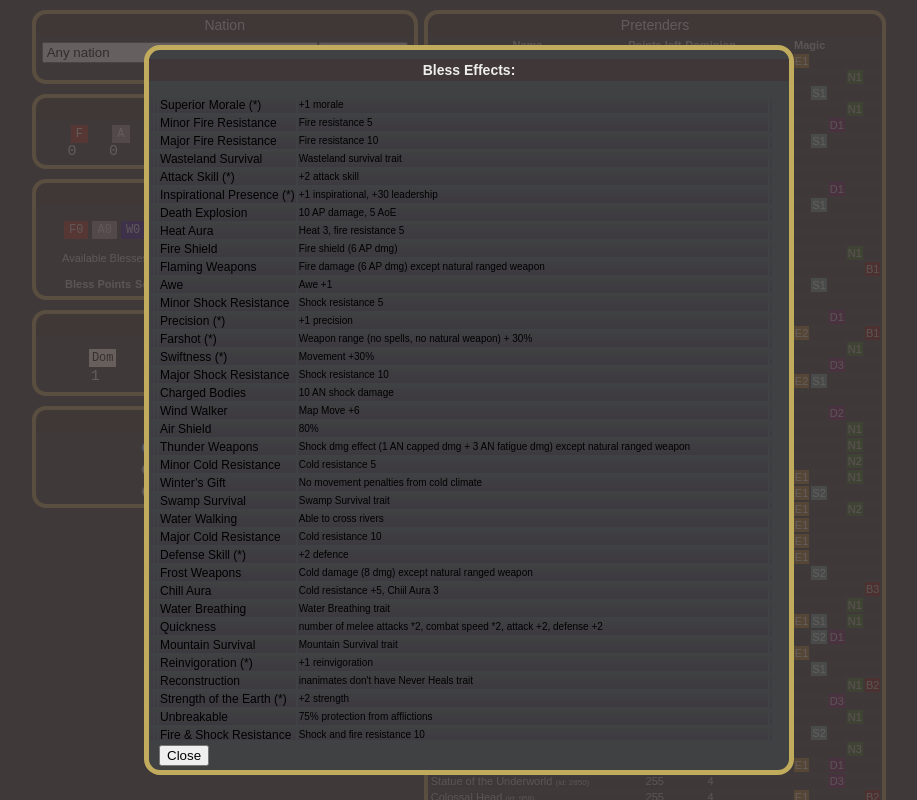
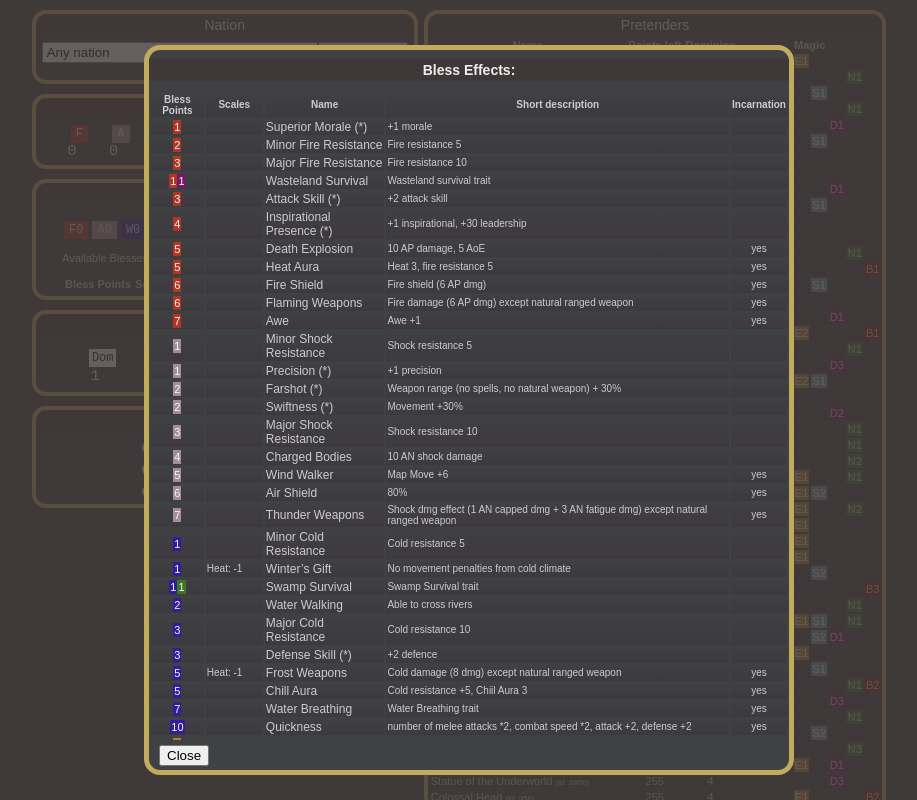
Before and after one commit to bsielski/pretenders-dom5, a React (Create React App) app: page / in a window 1280 px wide. Both pictures are taken after a click on the button "Show all bless list". Shown: the top 800 px of the page, without its empty margins (181-1098 px from the left). Built offline with nearby package versions, Linux system fonts and the light colour scheme.

Commit message:
Fix text colors

```diff
--- a/src/components/BlessEffectsWindow.css
+++ b/src/components/BlessEffectsWindow.css
@@ -1,29 +1,92 @@
-.bless_effects_row {
+.bless_effects_window_table__row {
     background: linear-gradient(#3f4142, #3d3940);
 
 }
 
-.bless_effects__points_cell {
+.bless_effects_window_table__header {
+    font-size: 10px;
+    color: #cccccc;
+}
+
+.bless_effects_window_table__cell {
+    padding: 1px;
+    font-size: 11px;
     text-align: center;
     background: linear-gradient(#3f4142, #3d3940);
 }
 
+.bless_effects_window_table__cell--fire {
+    background-image: none;
+    background-color: #b03523;
+    color: #f6f6f6;
+}
+
+.bless_effects_window_table__cell--air {
+    background-image: none;
+    background-color: #a38e96;
+    color: #f6f6f6;
+}
+
+.bless_effects_window_table__cell--water {
+    background-image: none;
+    background-color: #331d98;
+    color: #f6f6f6;
+}
+
+.bless_effects_window_table__cell--earth {
+    background-image: none;
+    background-color: #b08130;
+    color: #f6f6f6;
+}
+
+.bless_effects_window_table__cell--astral {
+    background-image: none;
+    background-color: #709b96;
+    color: #f6f6f6;
+}
+
+.bless_effects_window_table__cell--death {
+    background-image: none;
+    background-color: #701b63;
+    color: #f6f6f6;
+}
+
+.bless_effects_window_table__cell--nature {
+    background-image: none;
+    background-color: #3d7523;
+    color: #f6f6f6;
+}
+
+.bless_effects_window_table__cell--blood {
+    background-image: none;
+    background-color: #7d1b16;
+    color: #f6f6f6;
+}
+
+
 .bless_effects__scales_cell {
+    font-size: 10px;
+    width: 55px;
     background: linear-gradient(#3f4142, #3d3940);
+    color: #cccccc;
 }
 
 .bless_effects__name_cell {
     font-size: 12px;
     background: linear-gradient(#3f4142, #3d3940);
+    color: #cccccc;
 }
 
 .bless_effects__description_cell {
     font-size: 10px;
     word-wrap: break-word;
     background: linear-gradient(#3f4142, #3d3940);
+    color: #cccccc;
 }
 
 .bless_effects__incarnate_cell {
+    font-size: 10px;
+    color: #cccccc;
     text-align: center;
     background: linear-gradient(#3f4142, #3d3940);
 }
```
